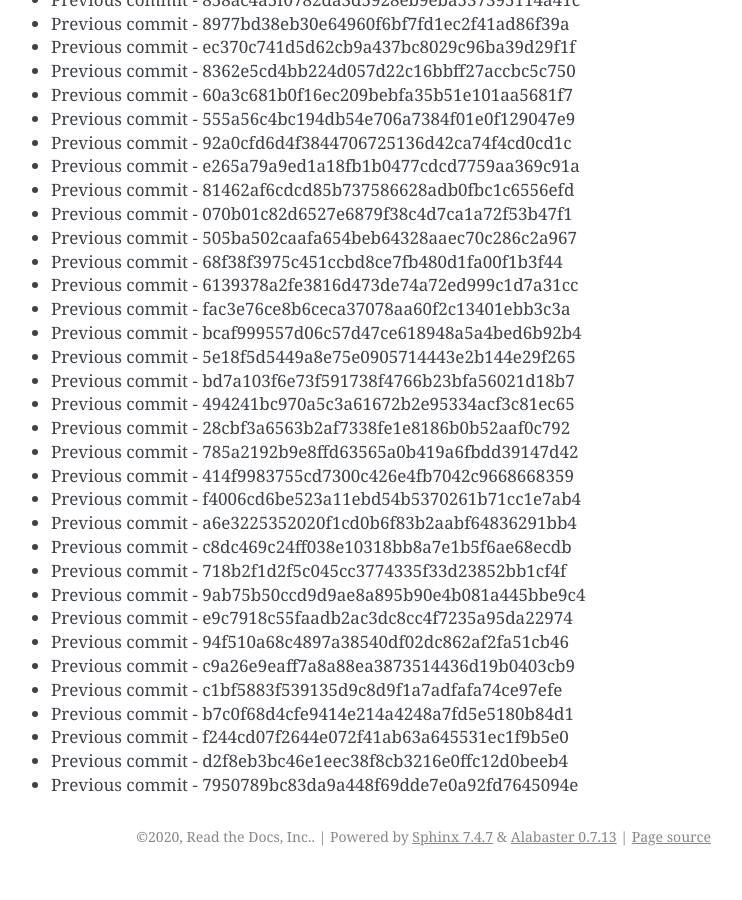
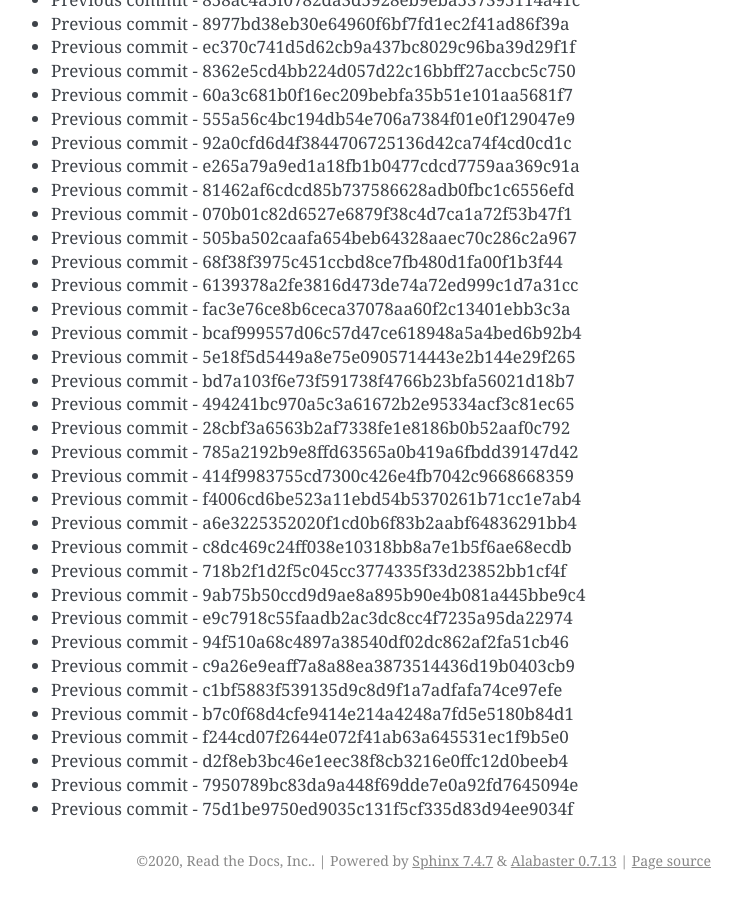
Before and after one commit to readthedocs/rtd-git-stresstest, a Sphinx documentation site: the page built from docs/updates.rst, in a window 1280 px wide and 900 px high, scrolled down 20312 px. Shown: the whole window, without its empty margins (399-1141 px from the left). Built offline with Sphinx 7.4.7, drawn with Linux system fonts in a browser that asks for light colours; before the commit the page ends 21188 px from its top, so only the background shows below that.

Commit message:
Generating commit from previous: 75d1be9750ed9035c131f5cf335d83d94ee9034f

```diff
--- a/docs/updates.rst
+++ b/docs/updates.rst
@@ -885,3 +885,4 @@ It can be tested for any performance characteristics.
 * Previous commit - f244cd07f2644e072f41ab63a645531ec1f9b5e0
 * Previous commit - d2f8eb3bc46e1eec38f8cb3216e0ffc12d0beeb4
 * Previous commit - 7950789bc83da9a448f69dde7e0a92fd7645094e
+* Previous commit - 75d1be9750ed9035c131f5cf335d83d94ee9034f
```
